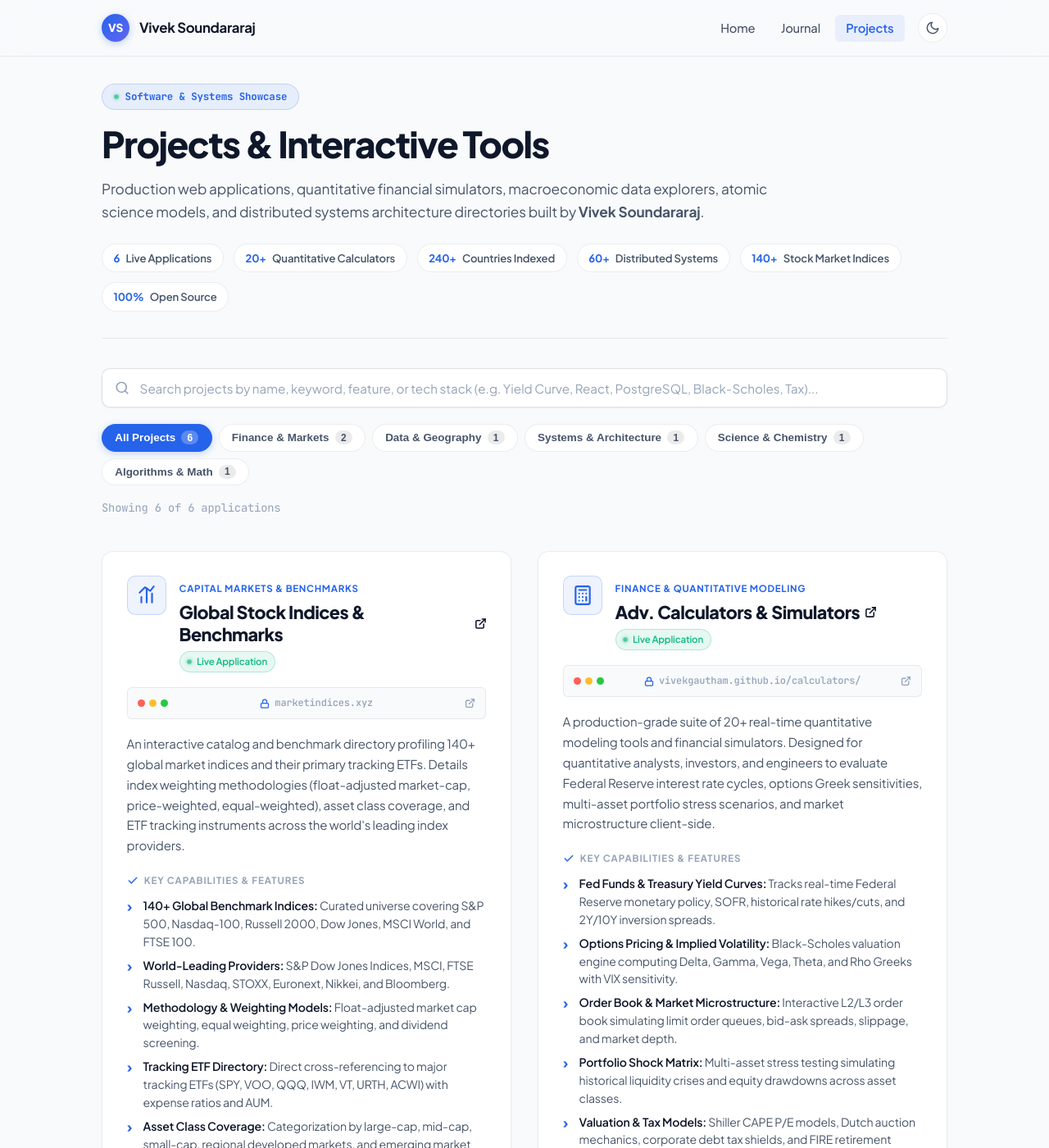
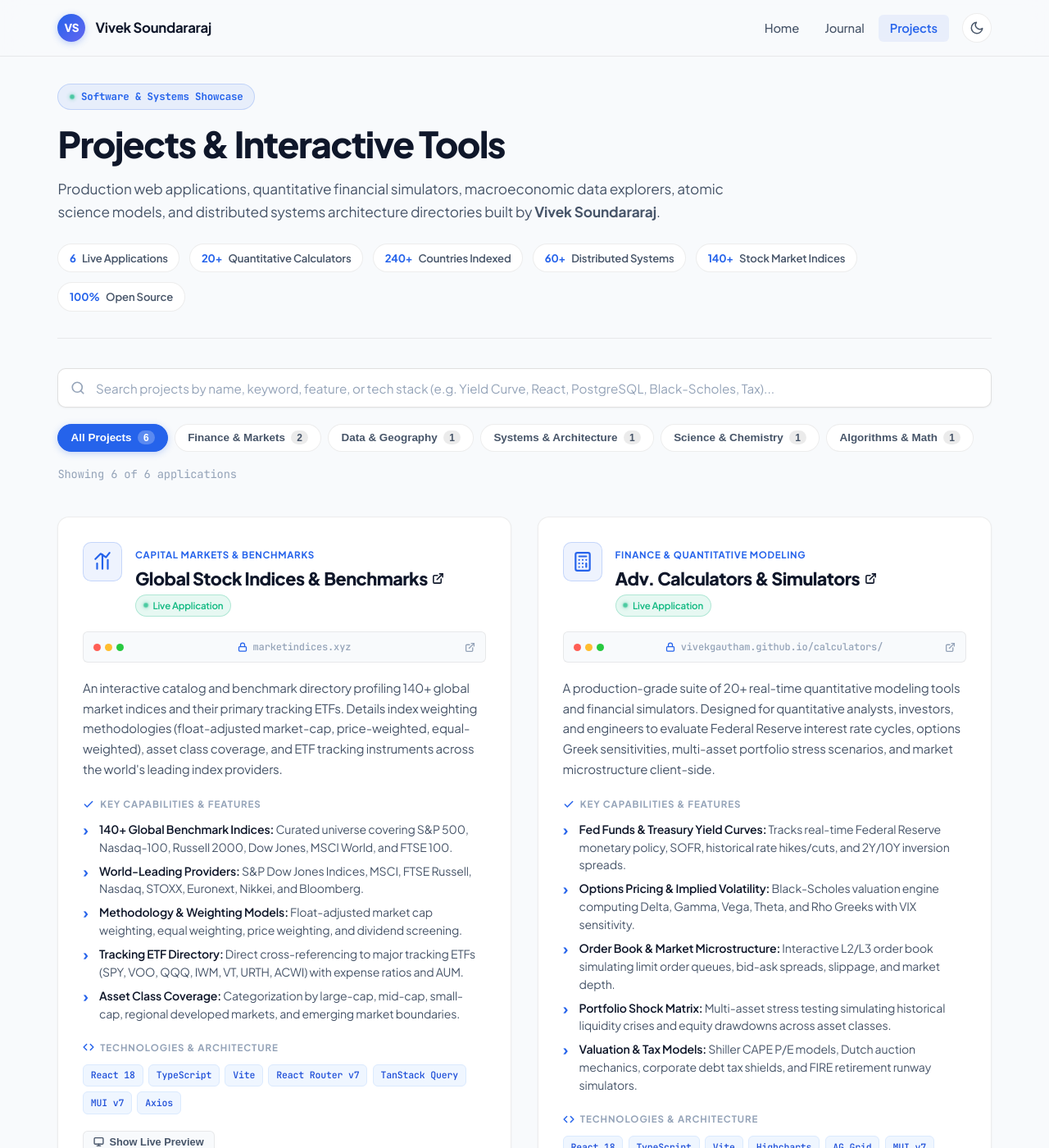
Before and after one commit to vivekgautham/vivekgautham.github.io, a Jekyll site: the page built from projects/index.html, in a window 1280 px wide and 1400 px high. Shown: the whole window at 82% size. Built offline with Jekyll 4.4.1, drawn with Linux system fonts in a browser that asks for light colours.

Commit message:
Updates.

```diff
--- a/_layouts/default.html
+++ b/_layouts/default.html
@@ -47,7 +47,7 @@
   <div class="site-wrapper">
     <!-- Header Navigation -->
     <header class="site-header">
-      <div class="site-container">
+      <div class="site-container{% if page.url contains '/projects' %} site-container-wide{% endif %}">
         <div class="header-inner">
           <a href="/" class="site-brand" title="Vivek Soundararaj Home">
             <span class="brand-avatar">VS</span>
@@ -87,14 +87,14 @@
 
     <!-- Main Content -->
     <main class="site-main">
-      <div class="site-container">
+      <div class="site-container{% if page.url contains '/projects' %} site-container-wide{% endif %}">
         {{ content }}
       </div>
     </main>
 
     <!-- Footer -->
     <footer class="site-footer">
-      <div class="site-container">
+      <div class="site-container{% if page.url contains '/projects' %} site-container-wide{% endif %}">
         <div class="footer-inner">
           <div class="footer-top">
             <div class="footer-brand">Vivek Soundararaj</div>
--- a/css/main.css
+++ b/css/main.css
@@ -46,6 +46,7 @@
   --font-mono: 'JetBrains Mono', 'Fira Code', ui-monospace, SFMono-Regular, Menlo, Monaco, Consolas, monospace;
 
   --site-max-width: 1080px;
+  --site-max-width-wide: min(1420px, 94vw);
   --header-height: 68px;
   --radius-sm: 6px;
   --radius-md: 10px;
@@ -148,6 +149,12 @@ a:focus-visible, button:focus-visible {
   max-width: var(--site-max-width);
   margin: 0 auto;
   padding: 0 1.5rem;
+}
+
+.site-container.site-container-wide,
+.site-container:has(.projects-grid) {
+  max-width: var(--site-max-width-wide, min(1420px, 94vw));
+  padding: 0 clamp(1rem, 2.5vw, 2.25rem);
 }
 
 .site-main {
```
